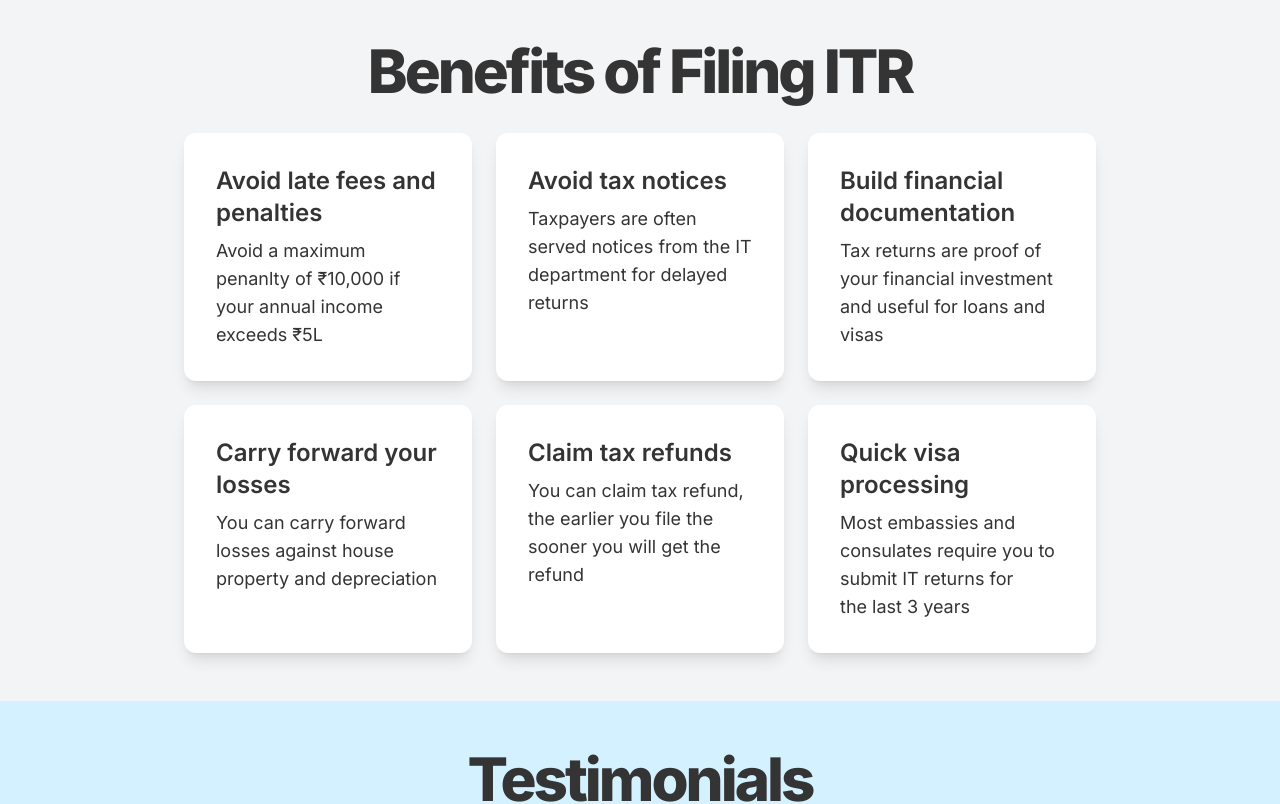
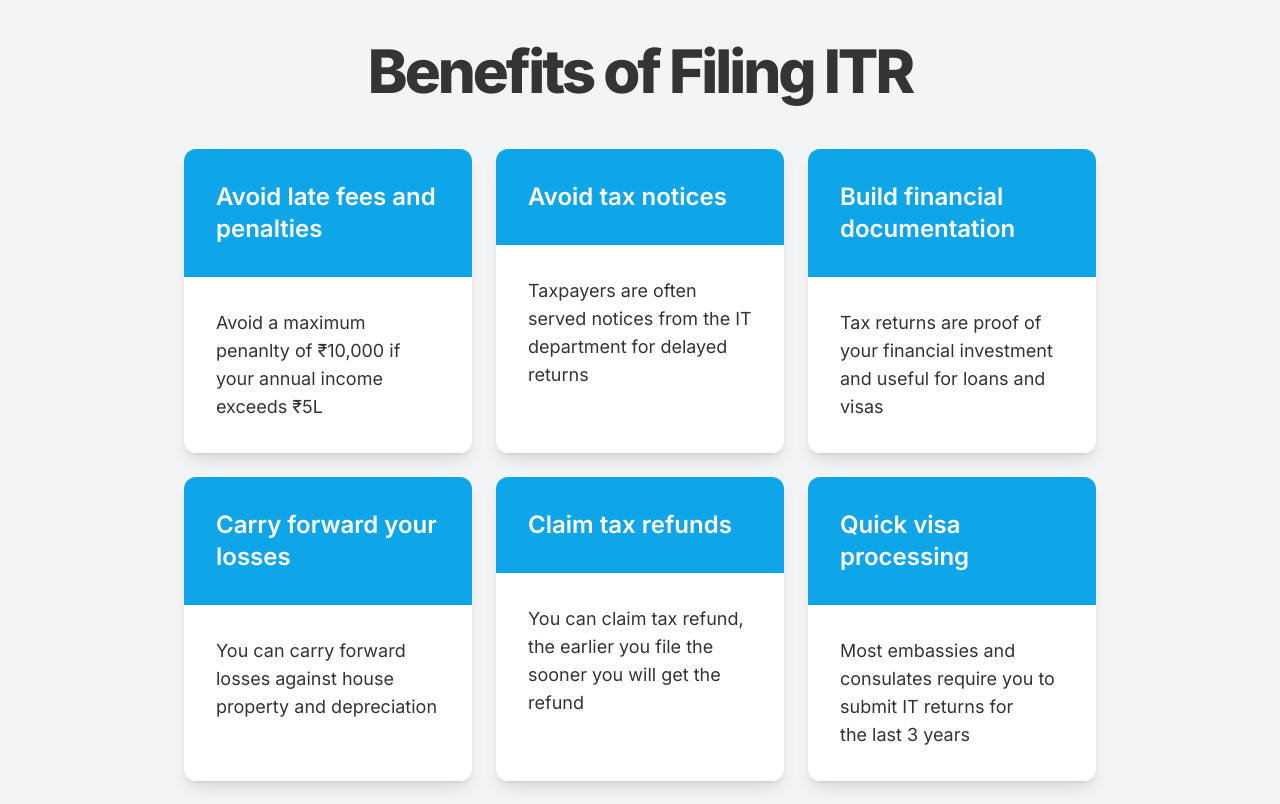
Before and after one commit to itrmitra/itrmitra, a Next.js app: page / in a window 1280 px wide. Shown: the part 3400-4204 px from the top of the page. Built offline with nearby package versions, Linux system fonts and the light colour scheme.

Commit message:
highlight heading in benefits cards

```diff
--- a/src/components/info-sections/itr-benefits-section.tsx
+++ b/src/components/info-sections/itr-benefits-section.tsx
@@ -3,7 +3,7 @@ import { benefits } from "../../data/benefits"
 export default function ItrBenefitsSection() {
     return (
         <div className="flex flex-col px-8 py-12">
-            <h1 className="mx-auto mb-8 text-center text-4xl font-extrabold leading-tight tracking-tighter md:text-5xl lg:text-6xl">
+            <h1 className="mx-auto mb-12 text-center text-4xl font-extrabold leading-tight tracking-tighter md:text-5xl lg:text-6xl">
                 Benefits of Filing ITR
             </h1>
             <div className="mx-auto w-full lg:w-3/4">
@@ -19,9 +19,15 @@ export default function ItrBenefitsSection() {
 
 function BenefitCard({ title, content }: { title: string; content: string }) {
     return (
-        <div className="rounded-xl bg-white p-4 shadow-lg lg:p-8">
-            <h1 className="mb-2 text-xl font-semibold md:text-2xl">{title}</h1>
-            <p className="text-sm md:text-lg">{content}</p>
+        <div className="overflow-hidden rounded-xl bg-white shadow-lg">
+            <div className="bg-brand p-4 text-white lg:p-8">
+                <h1 className="text-center text-xl font-semibold md:text-2xl lg:text-left">
+                    {title}
+                </h1>
+            </div>
+            <div className="flex-1 p-4 lg:p-8">
+                <p className="text-center text-sm md:text-lg lg:text-left">{content}</p>
+            </div>
         </div>
     )
 }
```
